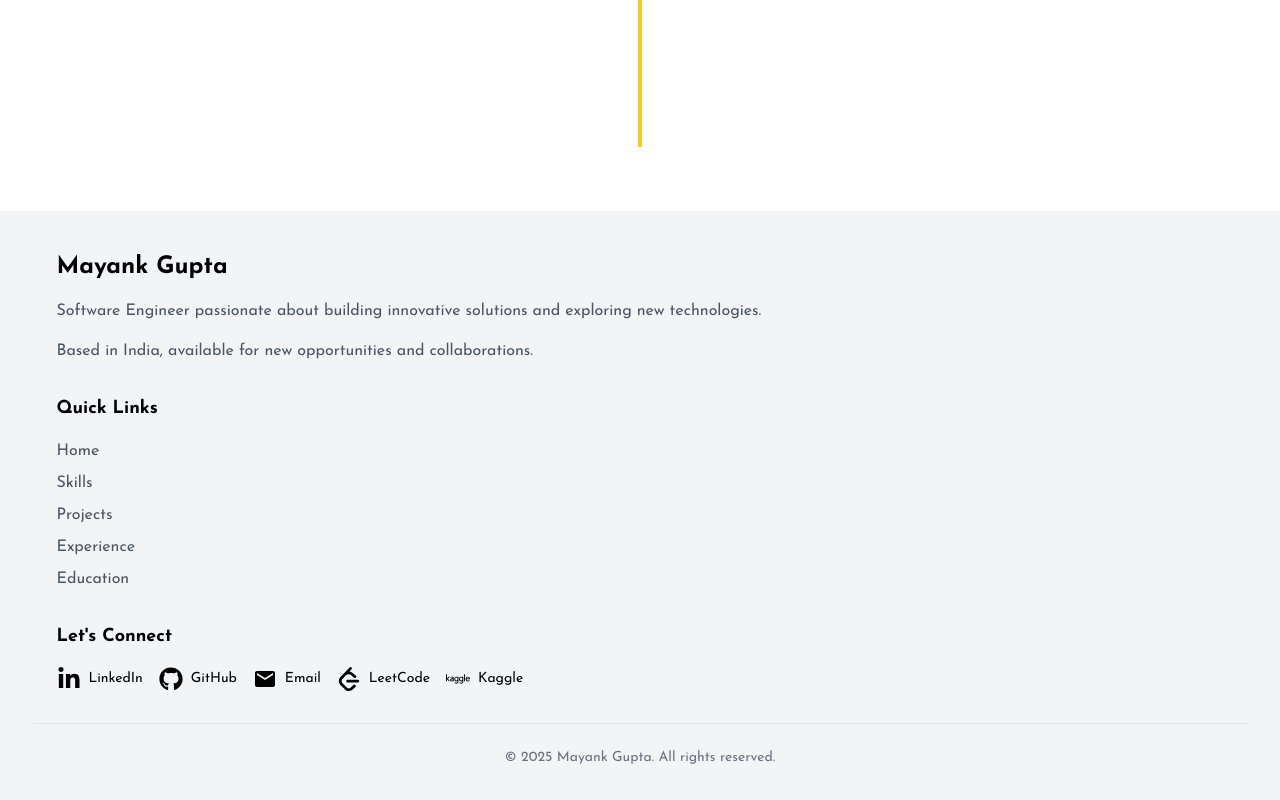
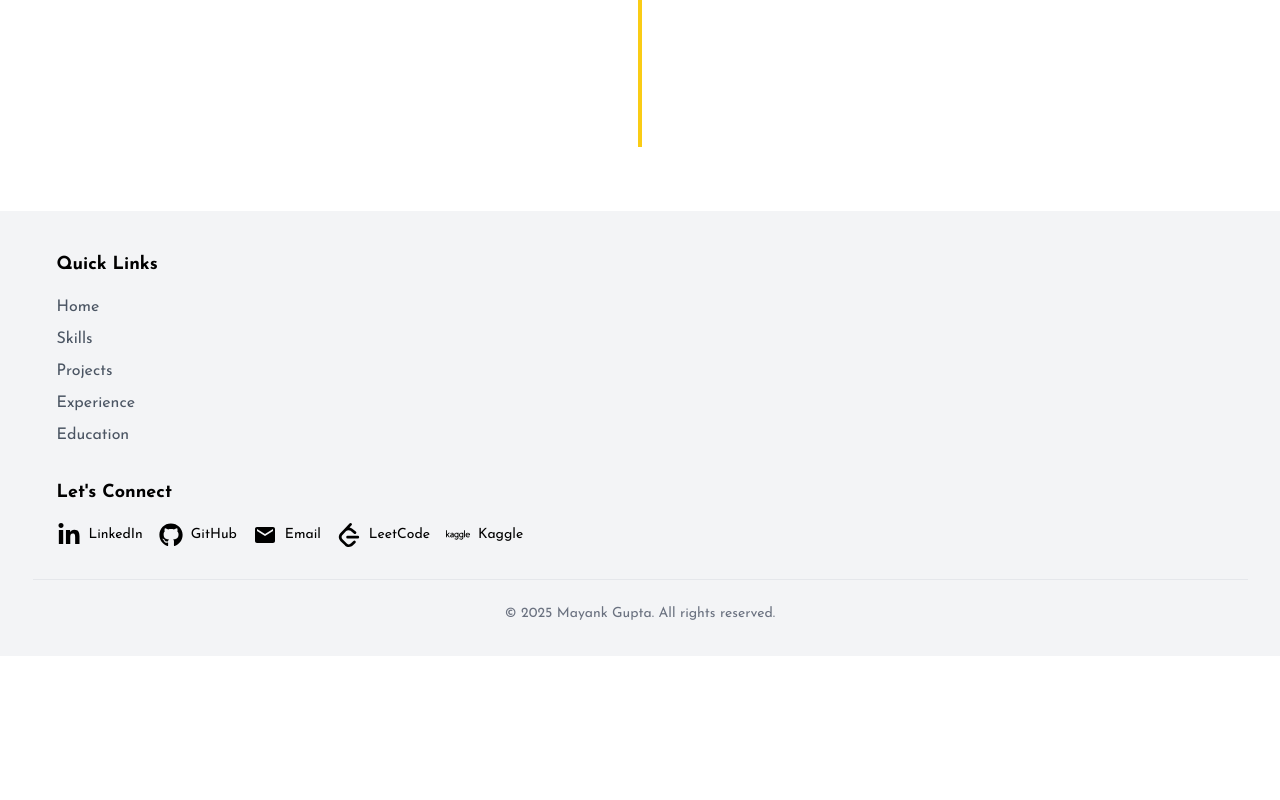
Before and after one commit to Mayank10082000/my_portfolio_website, a React (Vite) app: page / in a window 1280 px wide. Shown: the part 3497-4297 px from the top of the page. After the commit the page ends 4153 px from the top, so only its background shows below. Built offline with nearby package versions, Linux system fonts and the light colour scheme.

Commit message:
removed some useless information

```diff
--- a/src/components/Footer.jsx
+++ b/src/components/Footer.jsx
@@ -63,19 +63,6 @@ const Footer = () => {
       <div className="container mx-auto">
         {/* Main footer content */}
         <div className="flex flex-col md:flex-row justify-between gap-8 px-6">
-          {/* About section */}
-          <div className="md:w-1/3">
-            <h3 className="text-2xl font-bold mb-4">Mayank Gupta</h3>
-            <p className="text-gray-600 mb-4">
-              Software Engineer passionate about building innovative solutions
-              and exploring new technologies.
-            </p>
-            <p className="text-gray-600">
-              Based in India, available for new opportunities and
-              collaborations.
-            </p>
-          </div>
-
           {/* Quick Links */}
           <div className="md:w-1/4">
             <h3 className="text-lg font-bold mb-4">Quick Links</h3>
```
